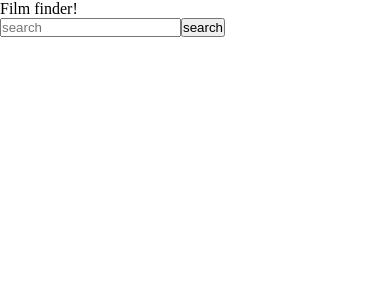
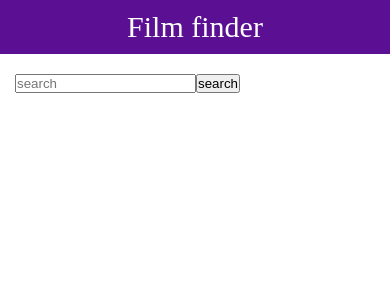
Before and after one commit to KAST13L/film-finder, a Next.js app: page / in a window 390 px wide. Shown: the top 300 px of the page. Built offline with nearby package versions, Linux system fonts and the light colour scheme.

Commit message:
feat: add some style

```diff
--- a/app/globals.css
+++ b/app/globals.css
@@ -14,3 +14,24 @@ a {
   color: inherit;
   text-decoration: none;
 }
+.container{
+  max-width: 1200px;
+  margin: 0 auto;
+  padding: 0 15px;
+}
+
+@media (max-width: 1200px){
+  .container{
+    max-width: 970px;
+  }
+}
+@media (max-width: 992px){
+  .container{
+    max-width: 750px;
+  }
+}
+@media (max-width: 767px){
+  .container{
+    max-width: none;
+  }
+}
--- a/app/layout.tsx
+++ b/app/layout.tsx
@@ -1,4 +1,5 @@
 import "./globals.css";
+import { Header } from "@/components/header/Header";
 
 export const metadata = {
   title: "Film finder",
@@ -11,7 +12,10 @@ export default function RootLayout({
 }) {
   return (
     <html lang="en">
-      <body>{children}</body>
+      <body>
+        <Header />
+        <div className={"container"}>{children}</div>
+      </body>
     </html>
   );
 }
--- a/app/page.tsx
+++ b/app/page.tsx
@@ -7,14 +7,9 @@ export default function Home() {
   const [films, setFilms] = useState([]);
 
   return (
-    <>
-      Film finder!
-      <div>
-        <FilmSearch onSearch={setFilms} />
-      </div>
-      <div>
-        <Films films={films} />
-      </div>
-    </>
+    <div>
+      <FilmSearch onSearch={setFilms} />
+      <Films films={films} />
+    </div>
   );
 }
--- a/components/film/Film.tsx
+++ /dev/null
@@ -1,15 +0,0 @@
-import { FilmType } from "@/components/films/Films";
-
-type PropsType = {
-  film: FilmType;
-};
-export const Film = ({ film }: PropsType) => {
-  return (
-    <>
-      <div>{film.show.id}</div>
-      <div>{film.show.status}</div>
-      <div>{film.show.summary}</div>
-      <hr />
-    </>
-  );
-};
--- a/components/films/Films.tsx
+++ b/components/films/Films.tsx
@@ -1,9 +1,11 @@
-import { Film } from "@/components/film/Film";
+import { Film } from "@/components/films/film/Film";
+import styles from "./films.module.scss";
 
 export type FilmType = {
   score: number;
   show: {
     id: number;
+    name: string;
     url: string;
     type: string;
     genres: string[];
@@ -11,6 +13,9 @@ export type FilmType = {
     schedule: {
       time: string;
       days: string[];
+    };
+    rating: {
+      average: number;
     };
     image: {
       medium: string;
@@ -25,10 +30,10 @@ type PropsType = {
 };
 export const Films = ({ films }: PropsType) => {
   return (
-    <>
+    <div className={styles.films}>
       {films.map((f) => (
         <Film key={f.show.id} film={f} />
       ))}
-    </>
+    </div>
   );
 };
--- /dev/null
+++ b/components/films/film/Film.tsx
@@ -0,0 +1,23 @@
+"use client";
+import { FilmType } from "@/components/films/Films";
+import styles from "./film.module.scss";
+import { useState } from "react";
+
+type PropsType = {
+  film: FilmType;
+};
+export const Film = ({ film }: PropsType) => {
+  const [isShowDetails, setIsShowDetails] = useState(false);
+  const { name, image, rating, id } = film.show;
+
+  return (
+    <div className={styles.film}>
+      <img src={image ? image.medium : "a"} alt={name} />
+      <div>Name: {name}</div>
+      <div>Ratting: {rating.average ? rating.average : "unknown"}</div>
+      <button onClick={() => setIsShowDetails(!isShowDetails)}>
+        {isShowDetails ? "hide details" : "show details"}
+      </button>
+    </div>
+  );
+};
--- /dev/null
+++ b/components/films/film/film.module.scss
@@ -0,0 +1,11 @@
+.film{
+  display: flex;
+  flex-direction: column;
+  justify-content: center;
+  align-items: center;
+  border: 1px solid red;
+  border-radius: 20px;
+  max-width: 1200px;
+  margin: 10px 0;
+  padding: 10px;
+}
--- /dev/null
+++ b/components/films/films.module.scss
@@ -0,0 +1,5 @@
+.films{
+  display: flex;
+  flex-direction: column;
+  justify-content: space-evenly;
+}
--- /dev/null
+++ b/components/header/Header.tsx
@@ -0,0 +1,4 @@
+import styles from "./header.module.scss";
+export const Header = () => {
+  return <div className={styles.header}>Film finder</div>;
+};
--- /dev/null
+++ b/components/header/header.module.scss
@@ -0,0 +1,11 @@
+.header{
+  width: 100%;
+  background: #5b1094;
+  color: white;
+  display: flex;
+  justify-content: center;
+  align-items: center;
+  padding: 10px;
+  font-size: 30px;
+  margin-bottom: 20px;
+}
```
